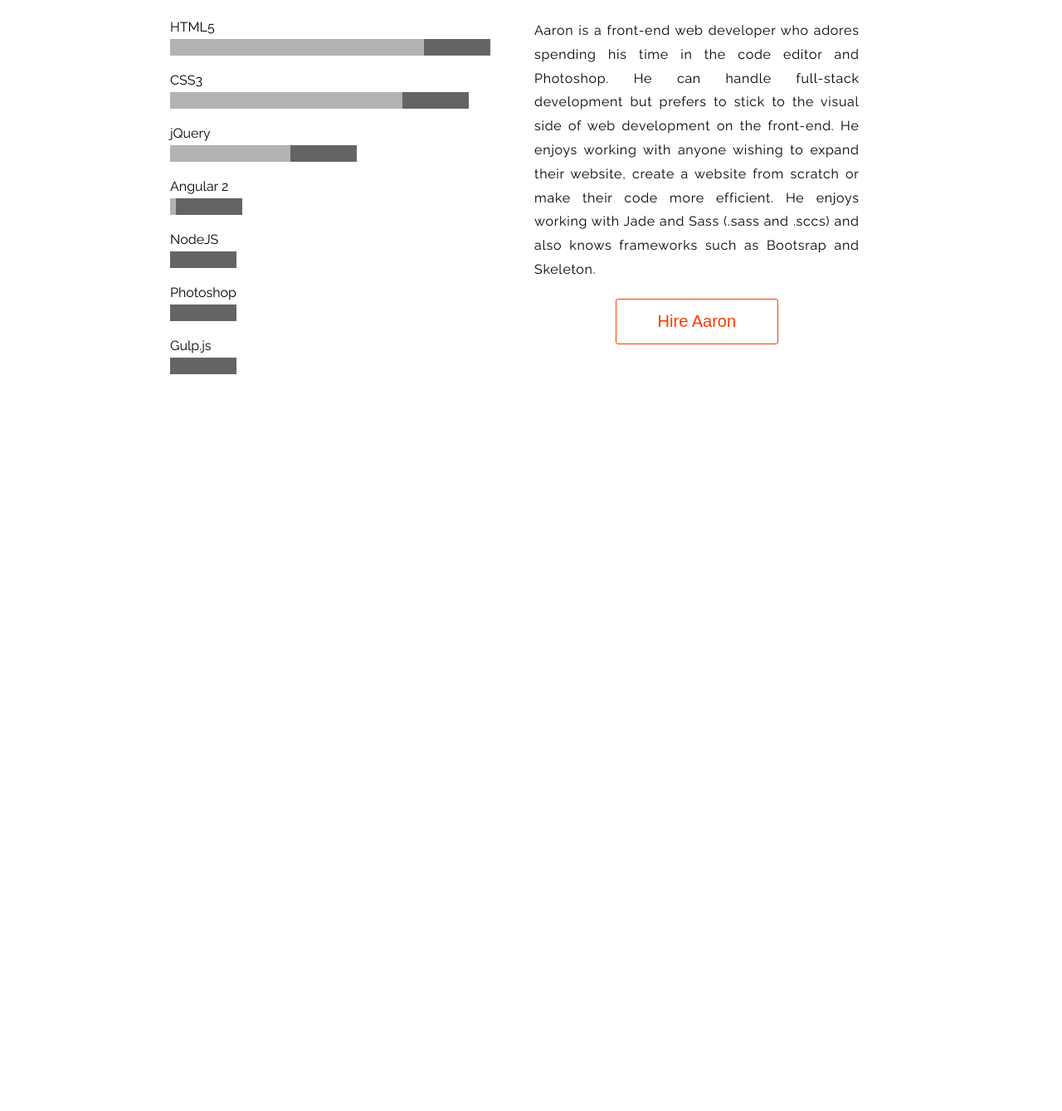
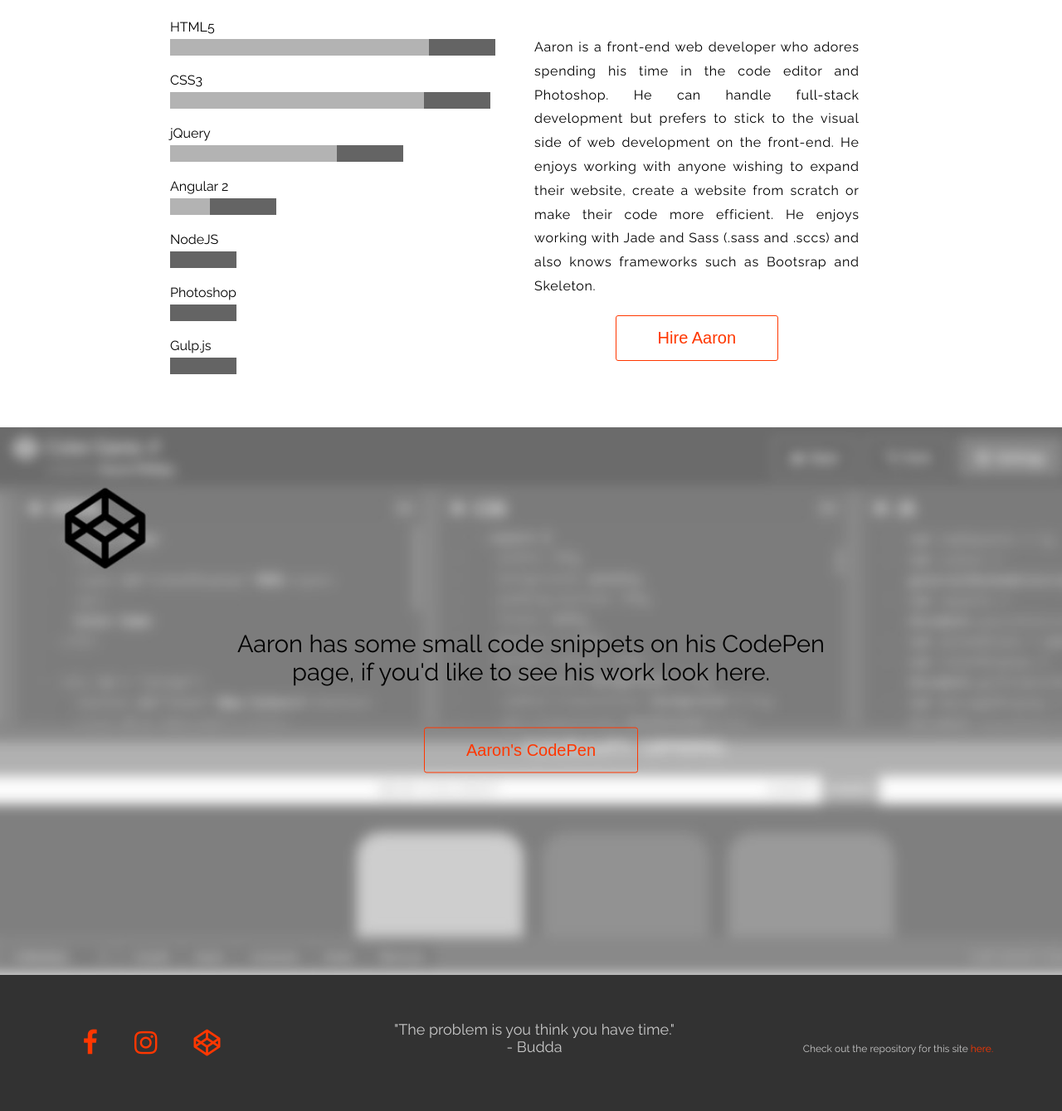
Before and after one commit to AaronBP/NewPortfolio, a website: page index.html in a window 1280 px wide. Shown: the part 657-1996 px from the top of the page at 83% size. Before the commit the page ends 1168 px from the top, so only its background shows below. Drawn offline with Linux system fonts and the light colour scheme.

Commit message:
Complete

```diff
--- a/index.html
+++ b/index.html
@@ -3,6 +3,7 @@
 <head>
   <title>Aaron Phillips</title>
   <link href="https://fonts.googleapis.com/css?family=Quicksand|Raleway:400,400i,700" rel="stylesheet">
+  <link rel="stylesheet" href="https://cdnjs.cloudflare.com/ajax/libs/font-awesome/4.6.3/css/font-awesome.min.css" media="screen" title="no title">
   <link href="./public/css/styles.css" rel="stylesheet">
 </head>
 <body>
@@ -38,6 +39,24 @@
     </div>
   </div>
 </div>
+<div class="social-container">
+  <div class="social-info">
+    <p>Aaron has some small code snippets on his CodePen page, if you'd like to see his work look here.</p><a href="http://codepen.io/AaronP96/">
+      <button>Aaron's CodePen</button></a>
+  </div>
+</div>
+<footer>
+  <ul>
+    <li> <a href="https://www.facebook.com/AaronPhillips69"><i aria-hidden="true" class="fa fa-facebook fa-2x"></i></a></li>
+    <li><a href="https://www.instagram.com/aaron.phillips96/"> <i aria-hidden="true" class="fa fa-instagram fa-2x"></i></a></li>
+    <li> <a href="https://codepen.io/AaronP96/"><i aria-hidden="true" class="fa fa-codepen fa-2x"></i></a></li>
+  </ul>
+  <div class="qoute-wrap">
+    <div class="quote">"The problem is you think you have time."</div>
+    <div class="quote-author">- Budda</div>
+  </div>
+  <div class="side-note">Check out the repository for this site <a href="">here.</a></div>
+</footer>
   <script type="text/javascript" src="./public/js/jquery.js"></script>
   <script type="text/javascript" src="./public/js/main.js"></script>
 </body>
--- a/jade/header.jade
+++ b/jade/header.jade
@@ -27,3 +27,30 @@ header
         form(action="mailto:aaron.phillips96@icloud.com")
           a(href="")
             button Hire Aaron
+
+.social-container
+  .social-info
+    p Aaron has some small code snippets on his CodePen page, if you'd like to see his work look here.
+    a(href="http://codepen.io/AaronP96/")
+      button Aaron's CodePen
+
+footer
+  ul
+    li
+      a(href="https://www.facebook.com/AaronPhillips69")
+        i(aria-hidden="true").fa.fa-facebook.fa-2x
+    li
+      a(href="https://www.instagram.com/aaron.phillips96/")
+        i(aria-hidden="true").fa.fa-instagram.fa-2x
+    li
+      a(href="https://codepen.io/AaronP96/")
+        i(aria-hidden="true").fa.fa-codepen.fa-2x
+
+  .qoute-wrap
+    .quote "The problem is you think you have time."
+
+    .quote-author - Budda
+
+
+  .side-note Check out the repository for this site
+    a(href="https://github.com/AaronBP/NewPortfolio") here.
--- a/public/js/main.js
+++ b/public/js/main.js
@@ -2,7 +2,7 @@ $(window).scroll(function(){
   var wScroll = $(this).scrollTop();
 
   $('.header-title').css({
-    'transform': 'translate(0px, -' + wScroll / 5 + '%)'
+    'transform': 'translate(0px, ' + wScroll / 10 + '%)'
   });
 
   $('.header-bird').css({
--- a/sass/styles.sass
+++ b/sass/styles.sass
@@ -8,6 +8,23 @@ body
   margin: 0px
   font-family: $gen-font
 
+button
+  border: 1.5px solid $highlight-color
+  color: $highlight-color
+  background-color: transparent
+  padding: 15px 50px
+  border-radius: 3px
+  margin: 20px auto
+  font-size: 20px
+  display: block
+  &:hover
+    background-color: $complement-color
+    color: white
+    border-color: white
+a
+  text-decoration: none
+
+
 // Header section
 header
   background-image: url('../images/in-nature.jpg')
@@ -16,6 +33,7 @@ header
   width: 100%
   height: 600px
   position: relative
+  overflow: hidden
 
   // AP logo
   .logo
@@ -48,6 +66,7 @@ header
     top: 25%
     left: 68%
 
+// Skills section
 .skills-container
   height: auto
   width: auto
@@ -64,7 +83,7 @@ header
     text-align: center
 
   .skills-about
-    margin-top: 20px
+    margin-top: 40px
     text-align: justify
     display: inline-block
     width: 45%
@@ -75,18 +94,6 @@ header
   .hire
     text-align: center
 
-  button
-    border: 1px solid $highlight-color
-    color: $highlight-color
-    background-color: white
-    padding: 15px 50px
-    border-radius: 3px
-    margin: 20px auto
-    font-size: 20px
-    &:hover
-      background-color: $complement-color
-      color: $highlight-color
-      border-color: $highlight-color
   .bounce
     animation: bounce 1s ease-in-out 1
     animation-delay: 6s
@@ -207,3 +214,51 @@ header
       width: 0%
     100%
       width: 62%
+
+
+.social-container
+  width: auto
+  height: 600px
+  background: url('../images/social-background.jpg') no-repeat
+  background-size: cover
+  padding: 30px
+
+  .social-info
+    width: 60%
+    margin: 300px auto
+    text-align: center
+    font-size: 29px
+    transform: translateY(-50%)
+    p
+      margin-bottom: 50px
+
+
+footer
+  background-color: rgb(50,50,50)
+  margin: 0
+  padding: 30px
+  a
+    color: $highlight-color
+  ul
+    padding: 0
+    list-style-type: none
+    width: 25%
+    text-align: center
+    display: inline-block
+  li
+    display: inline-block
+    margin: 20px
+
+  .qoute-wrap
+    font-size: 18px
+    width: 50%
+    text-align: center
+    display: inline-block
+    color: rgb(200,200,200)
+
+  .side-note
+    width: 20%
+    color: rgb(200,200,200)
+    display: inline-block
+    font-size: 12px
+    text-align: right
```
Also changed, not shown: public/html/index.html (+1 -0 lines), public/css/styles.css, public/html/header.html, public/images/cp-icon.png (added), public/images/fb-icon.png (added), public/images/insta-logo.png (added), public/images/social-background.jpg (added).
